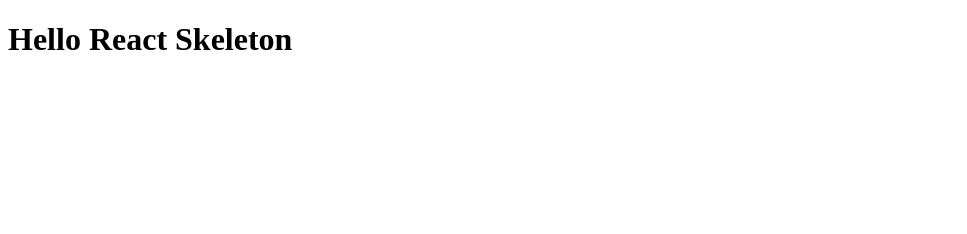
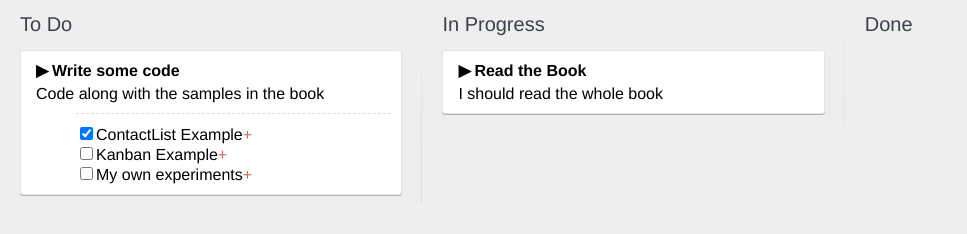
Before and after one commit to alkinemy/react-study, a React app in the folder react-chapter4/: page / in a window 1280 px wide. Shown: the whole page, without its empty margins (0-967 px from the left). Built offline with nearby package versions, Linux system fonts and the light colour scheme.

Commit message:
kanban board v1

```diff
--- a/react-chapter4/public/index.html
+++ b/react-chapter4/public/index.html
@@ -3,12 +3,13 @@
 
 	<head>
 		<meta charset="UTF-8">
-		<title>React App</title>
+		<title>Kanban App</title>
+        <link rel="stylesheet" href="style.css">
 	</head>
 
 	<body>
 		<div id="root"></div>
-		<script src="bundle.js"></script>
+		<script type="text/javascript" src="bundle.js"></script>
 	</body>
 
 </html>
--- /dev/null
+++ b/react-chapter4/public/style.css
@@ -0,0 +1,91 @@
+* {
+    box-sizing: border-box;
+}
+
+html,body,#app {
+    height: 100%;
+    margin: 0;
+    padding: 0;
+}
+
+body {
+    background: #eee;
+    font-family: "Helvetica Neue", Helvetica, Arial, sans-serif;
+}
+
+h1 {
+    font-weight: 200;
+    color: #3b414c;
+    font-size: 20px;
+}
+
+ul {
+    list-style-type: none;
+    margin: 0;
+}
+
+.app {
+    white-space: nowrap;
+    height: 100%
+}
+
+.list {
+    position: relative;
+    display: inline-block;
+    vertical-align: top;
+    white-space: normal;
+    height: 100%;
+    width: 33%;
+    padding: 0 20px;
+    overflow: auto;
+}
+
+.list:not(:last-child):after {
+    content: '';
+    position: absolute;
+    top: 0;
+    right: 0;
+    width: 1px;
+    height: 99%;
+    background: linear-gradient(to bottom, #eee 0%, #ccc 50%, #eee 100%) fixed;
+}
+
+.card {
+    position: relative;
+    z-index: 1;
+    background: #fff;
+    width: 100%;
+    padding: 10px 10px 10px 15px;
+    margin: 0 0 10px 0;
+    overflow: auto;
+    border: 1px solid #e5e5df;
+    border-radius: 3px;
+    box-shadow: 0 1px 0 rgba(0, 0, 0, 0.25);
+}
+
+.card_title {
+    font-weight: bold;
+    border-bottom: solid 5px transparent;
+}
+
+.card_title:before {
+    display: inline-block;
+    width: 1em;
+    content: '▶';
+}
+
+.card_title--is-open:before {
+    content: '▼';
+}
+
+.checklist_task:first-child {
+    margin-top: 10px;
+    padding-top: 10px;
+    border-top: dashed 1px #ddd;
+}
+
+.checklist_task--remove:after {
+    display: inline-block;
+    color: #d66;
+    content: '+';
+}
--- a/react-chapter4/src/components/App.js
+++ b/react-chapter4/src/components/App.js
@@ -1,10 +1,43 @@
 import React from 'react';
+import KanbanBoard from './KanbanBoard';
+
+let cardsList = [
+    {
+        id: 1,
+        title: "Read the Book",
+        description: "I should read the whole book",
+        status: "in-progress",
+        tasks: []
+    },
+    {
+        id: 2,
+        title: "Write some code",
+        description: "Code along with the samples in the book",
+        status: "todo",
+        tasks: [
+            {
+                id: 1,
+                name: "ContactList Example",
+                done: true
+            },
+            {
+                id: 2,
+                name: "Kanban Example",
+                done: false
+            },
+            {
+                id: 3,
+                name: "My own experiments",
+                done: false
+            }
+        ]
+    },
+];
 
 class App extends React.Component {
 	render(){
-
 		return (
-			<h1>Hello React Skeleton</h1>
+		    <KanbanBoard cards={cardsList} />
 		);
 	}
 }
--- /dev/null
+++ b/react-chapter4/src/components/Card.js
@@ -0,0 +1,19 @@
+import React from 'react';
+import CheckList from './CheckList';
+
+
+class Card extends React.Component {
+    render() {
+        return (
+            <div className="card">
+                <div className="card_title">{this.props.title}</div>
+                <div className="card_details">
+                    {this.props.description}
+                    <CheckList cardId={this.props.id} tasks={this.props.tasks} />
+                </div>
+            </div>
+        )
+    }
+}
+
+export default Card;
--- /dev/null
+++ b/react-chapter4/src/components/CheckList.js
@@ -0,0 +1,21 @@
+import React from 'react';
+
+
+class CheckList extends React.Component {
+    render() {
+        let tasks = this.props.tasks.map((task) => (
+            <li className="checklist_task">
+                <input type="checkbox" defaultChecked={task.done} />
+                {task.name}
+                <a href="#" className="checklist_task--remove" />
+            </li>
+        ));
+        return (
+            <div className="checklist">
+                <ul>{tasks}</ul>
+            </div>
+        )
+    }
+}
+
+export default CheckList;
--- /dev/null
+++ b/react-chapter4/src/components/KanbanBoard.js
@@ -0,0 +1,37 @@
+import React from 'react';
+import List from './List';
+
+
+class KanbanBoard extends React.Component {
+    render() {
+        return (
+            <div className="app">
+                <List
+                    id="todo"
+                    title="To Do"
+                    cards={
+                        this.props.cards.filter((card) => card.status === "todo")
+                    }
+                />
+
+                <List
+                    id="in-progress"
+                    title="In Progress"
+                    cards={
+                        this.props.cards.filter((card) => card.status === "in-progress")
+                    }
+                />
+
+                <List
+                    id="done"
+                    title="Done"
+                    cards={
+                        this.props.cards.filter((card) => card.status === "done")
+                    }
+                />
+            </div>
+        )
+    }
+}
+
+export default KanbanBoard;
--- /dev/null
+++ b/react-chapter4/src/components/List.js
@@ -0,0 +1,25 @@
+import React from 'react';
+import Card from './Card';
+
+
+class List extends React.Component {
+    render() {
+        var cards = this.props.cards.map((card) => {
+            return <Card
+                        id={card.id}
+                        title={card.title}
+                        description={card.description}
+                        tasks={card.tasks}
+                    />
+        });
+
+        return (
+            <div className="list">
+                <h1>{this.props.title}</h1>
+                {cards}
+            </div>
+        )
+    }
+}
+
+export default List;
```
